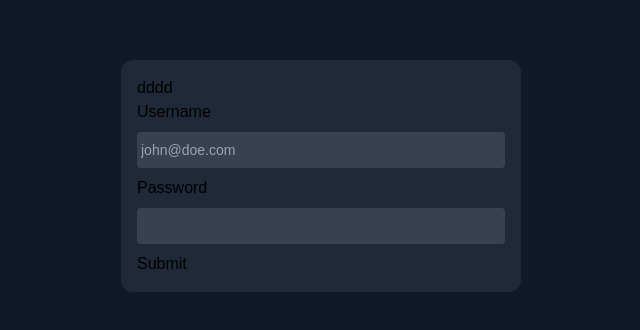
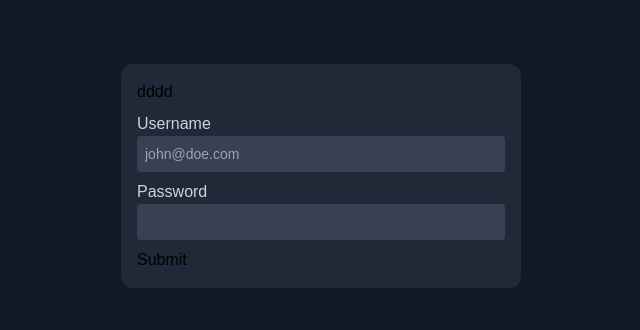
Before and after one commit to TrueBabyChaise/Virtual-Bookshelf, a Next.js app in the folder client/: page /login in a window 1280 px wide. Shown: the part 224-554 px from the top of the page, without its empty margins (319-959 px from the left). Built offline with nearby package versions, Linux system fonts and the light colour scheme.

Commit message:
Better input

```diff
--- a/client/src/ui/Forms/Input.jsx
+++ b/client/src/ui/Forms/Input.jsx
@@ -1,24 +1,28 @@
 import PropType from "prop-types"
 
-function Input ({ type, name, inputClass, className, Icon, label, placeholder = '' }) {
+function Input ({ type, name, inputClass, className, Icon, label, onChange, value, placeholder = '' }) {
   return (
-    <>
-      { label && <label htmlFor={name}>{label}</label> }
-      <div className={`bg-gray-700 rounded flex p-1 h-9 focus-within:outline focus-within:outline-gray-800 ${className}`}>
+    <div className={`${className}`}>
+      { label && <label htmlFor={name} className="text-slate-300">{label}</label> }
+      <div className={`bg-gray-700 rounded flex px-2 py-1 h-9 focus-within:outline focus-within:outline-gray-800`}>
         {Icon && <Icon className="ml-1 mr-2 my-auto text-slate-100 w-6 h-6" />}
         <input type={type}
           name={name}
           placeholder={placeholder}
           title={name}
-          className={`bg-transparent text-slate-100 outline-0 text-sm h-full my-auto ${inputClass}`} />
+          onChange={onChange}
+          value={value}
+          className={`bg-transparent text-slate-100 outline-0 text-sm h-full my-auto w-full ${inputClass}`} />
       </div>
-    </>
+    </div>
   )
 }
 
 Input.propTypes = {
   type: PropType.string.isRequired,
   name: PropType.string.isRequired,
+  onChange: PropType.func,
+  value: PropType.any,
   inputClass: PropType.string,
   className: PropType.string,
   Icon: PropType.elementType,
```
